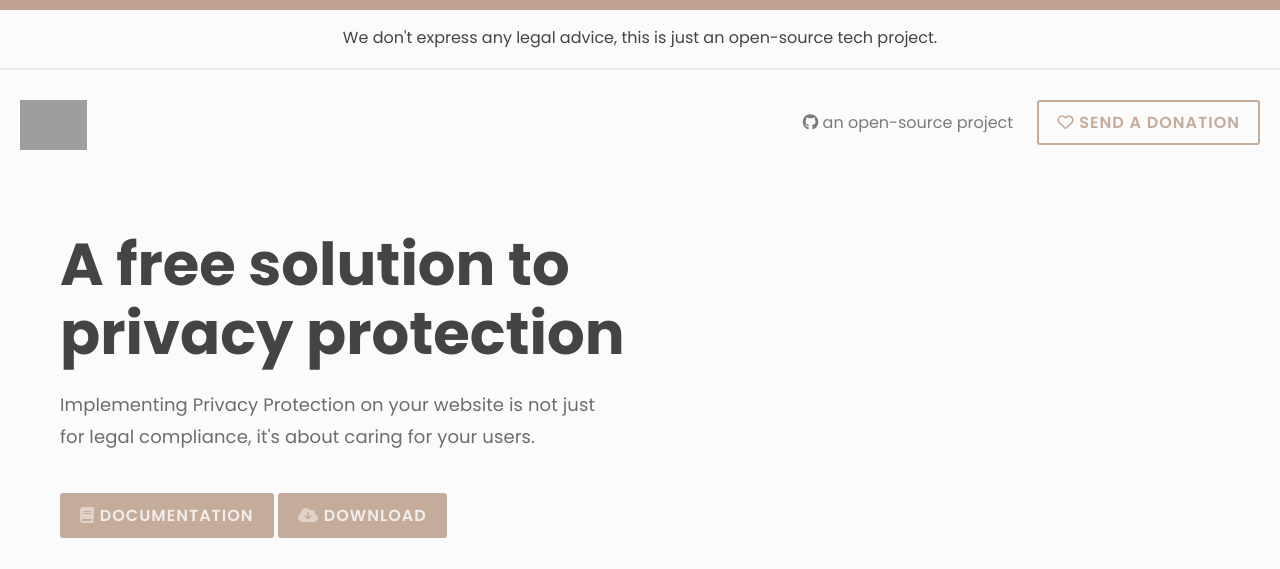
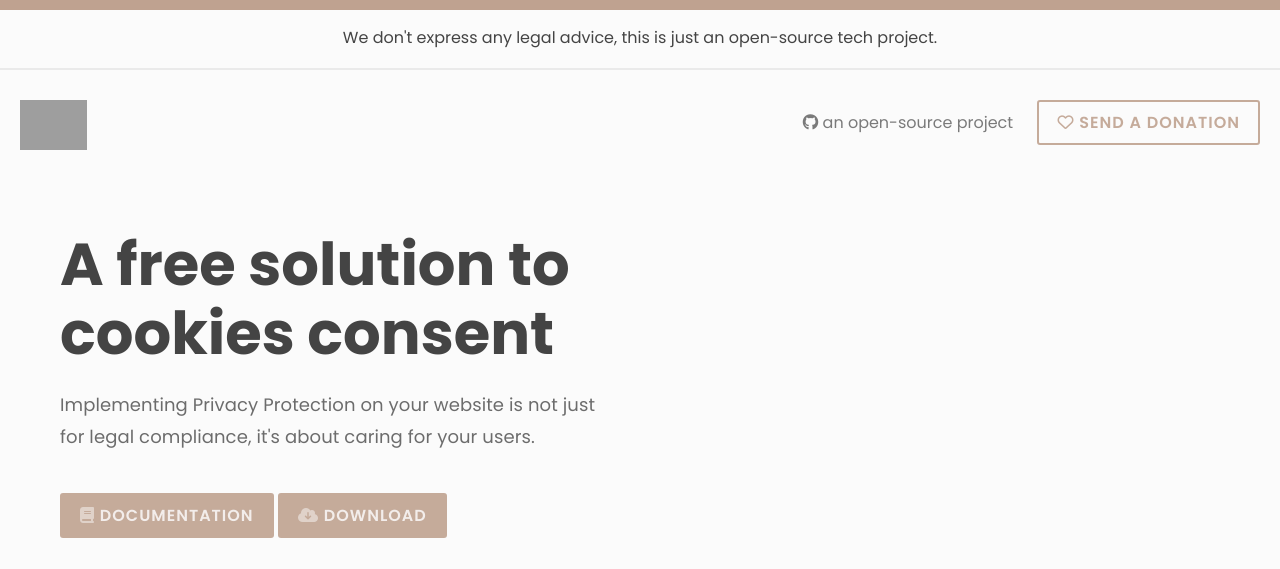
Before and after one commit to polyfen/polycookiessite, a PHP site: page /index.php in a window 1280 px wide. Shown: the top 569 px of the page. Run offline with PHP 8.4, Linux system fonts and the light colour scheme; some libraries are stand-ins or nearby versions; grey boxes are pictures that could not be loaded.

Commit message:
Added Meta info

```diff
--- a/index.php
+++ b/index.php
@@ -33,7 +33,7 @@
     <div>
 
       <section id="hero-cover">
-        <h1>A free solution to privacy protection</h1>
+        <h1>A free solution to cookies consent</h1>
         <p>Implementing Privacy Protection on your website is not just for legal compliance, it's about caring for your users.</p>
         <button><i class="fa-solid fa-book"></i> Documentation</button>
         <button><i class="fa-solid fa-cloud-arrow-down"></i> Download</button>
--- a/sections/head.php
+++ b/sections/head.php
@@ -13,15 +13,15 @@
   <meta property="og:title" content="Poly Cookies"/>
   <meta property="og:url" content="https://polycookies.com"/>
   <meta name="keywords" content="privacy, protection, cookies, gdpr, legal, compliance, web, consent" />
-  <meta name="description" property="og:description" content="A free and open-source solution to privacy protection. Implementing Privacy Protection on your website is not just for legal compliance, it's about caring for your users." />
-  <meta property="og:image" content="#"/>
+  <meta name="description" property="og:description" content="A free and open-source solution to cookies consent management. Implementing Privacy Protection on your website is not just for legal compliance, it's about caring for your users." />
+  <meta property="og:image" content="https://polycookies.com/imgs/meta.png"/>
   <meta property="og:image:width" content="1200" />
   <meta property="og:image:height" content="630" />
   <meta name="twitter:card" content="summary_large_image" />
   <meta name="twitter:site" content="Poly Cookies" />
   <meta name="twitter:title" content="Poly Cookies" />
-  <meta name="twitter:description" content="A free and open-source solution to privacy protection. Implementing Privacy Protection on your website is not just for legal compliance, it's about caring for your users." />
-  <meta name="twitter:image" content="#" />
+  <meta name="twitter:description" content="A free and open-source solution to cookies consent management. Implementing Privacy Protection on your website is not just for legal compliance, it's about caring for your users." />
+  <meta name="twitter:image" content="https://polycookies.com/imgs/meta.png" />
   <meta name="robots" content="index,follow">
   <!-- PAGE-SPECIFIC META end -->
 
```
Also changed, not shown: imgs/meta.png (added).
